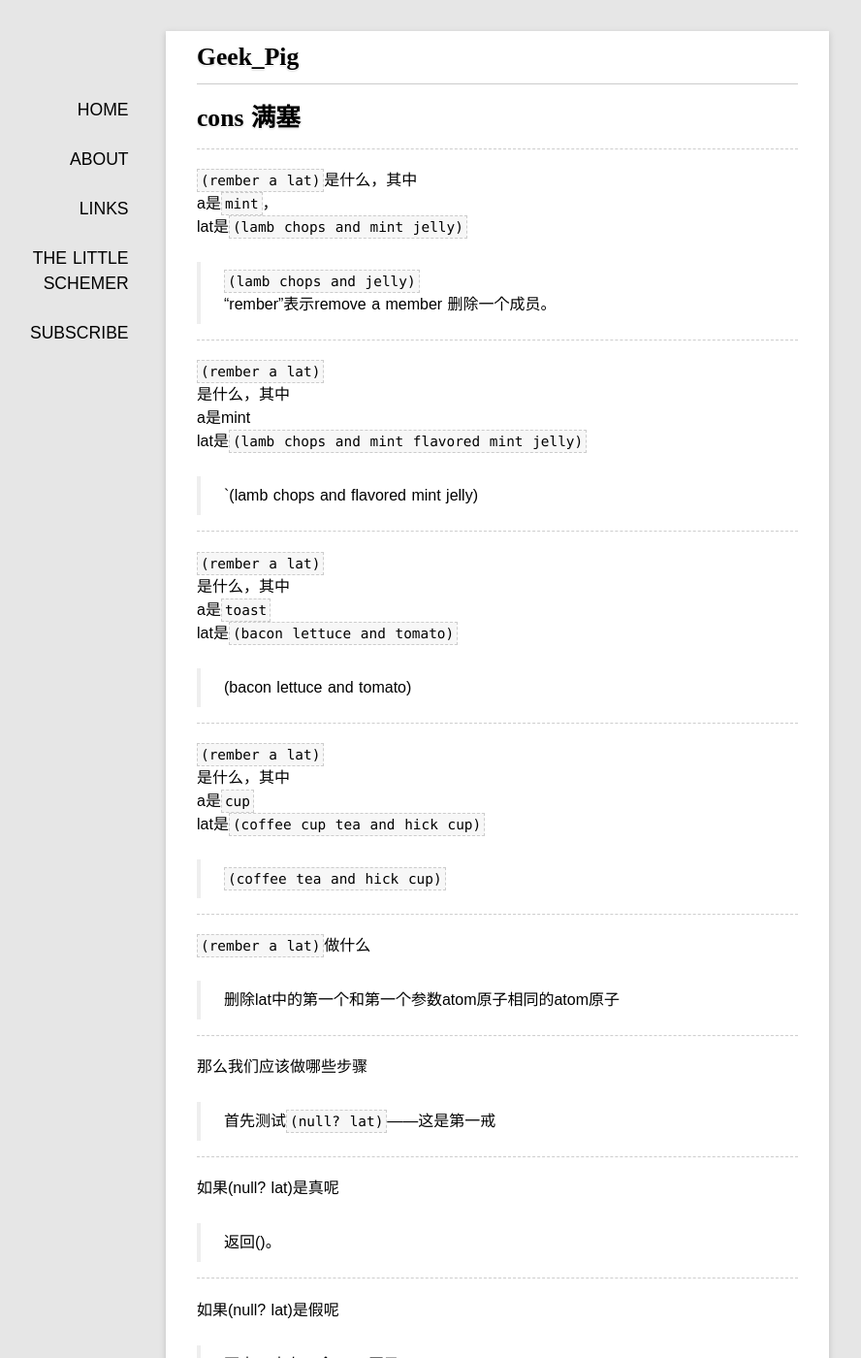
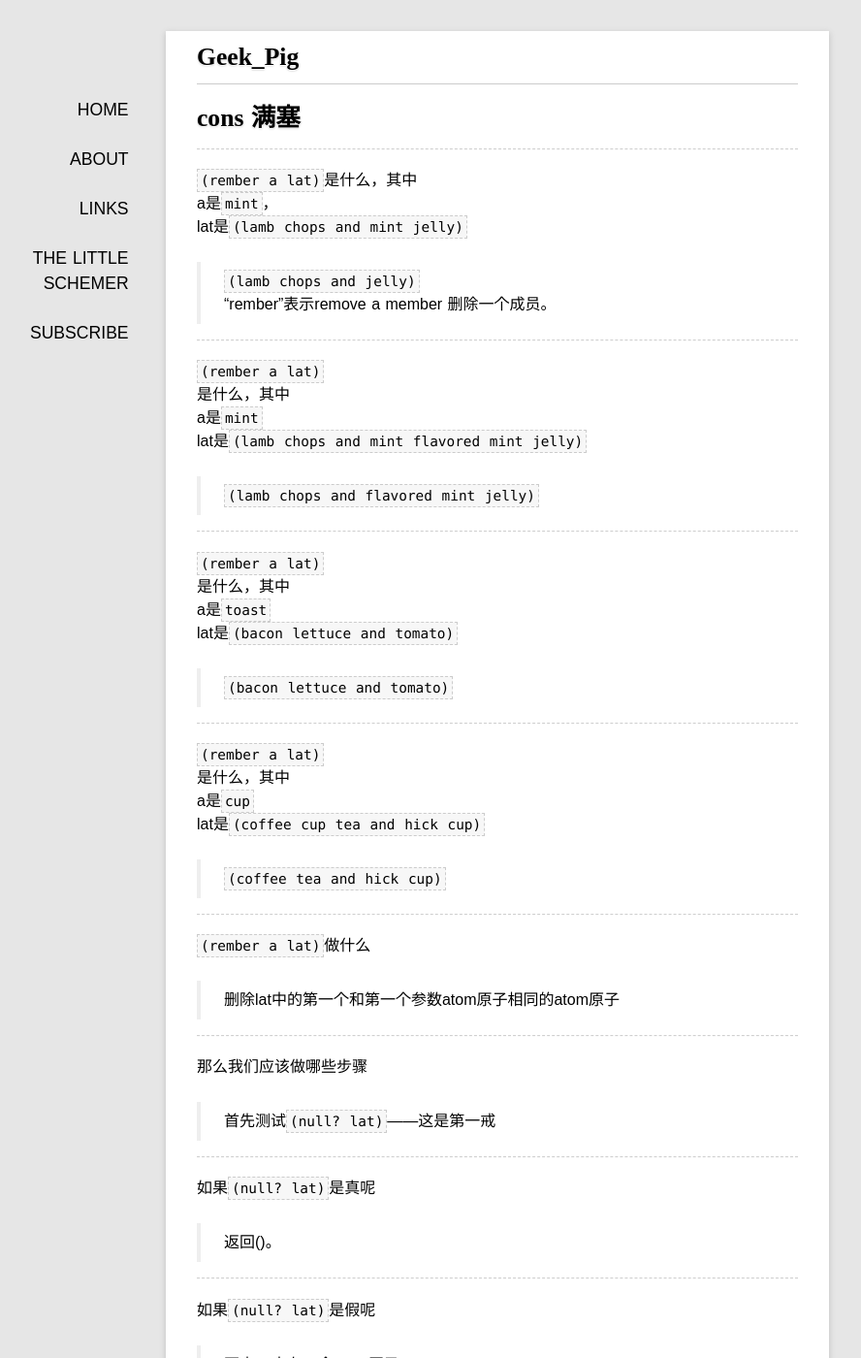
Before and after one commit to rhuichao/uternet.github.io, a Jekyll site: the page built from TLS/03.md, in a window 1280 px wide and 1400 px high. Shown: the whole window at 97% size, without its empty margins (127-1015 px from the left). Built offline with Jekyll 4.4.1, drawn with Linux system fonts in a browser that asks for light colours; some web fonts are replaced; Markdown is read by kramdown in place of the engine named in the settings.

Commit message:
new document posted

```diff
--- a/TLS/03.md
+++ b/TLS/03.md
@@ -15,10 +15,10 @@ lat是`(lamb chops and mint jelly)`
 
 `(rember a lat)`
 是什么，其中
-a是mint
+a是`mint`
 lat是`(lamb chops and mint flavored mint jelly)`
 
->`(lamb chops and flavored mint jelly)
+>`(lamb chops and flavored mint jelly)`
 
 ------
 
@@ -27,7 +27,7 @@ lat是`(lamb chops and mint flavored mint jelly)`
 a是`toast`
 lat是`(bacon lettuce and tomato)`
 
->(bacon lettuce and tomato)
+>`(bacon lettuce and tomato)`
 
 ------
 
@@ -52,13 +52,13 @@ lat是`(coffee cup tea and hick cup)`
 
 ------
 
-如果(null? lat)是真呢
+如果`(null? lat)`是真呢
 
 >返回()。
 
 ------
 
-如果(null? lat)是假呢
+如果`(null? lat)`是假呢
 
 >至少lat中有一个atom原子
 
```
Also changed, not shown: 1 other file.
